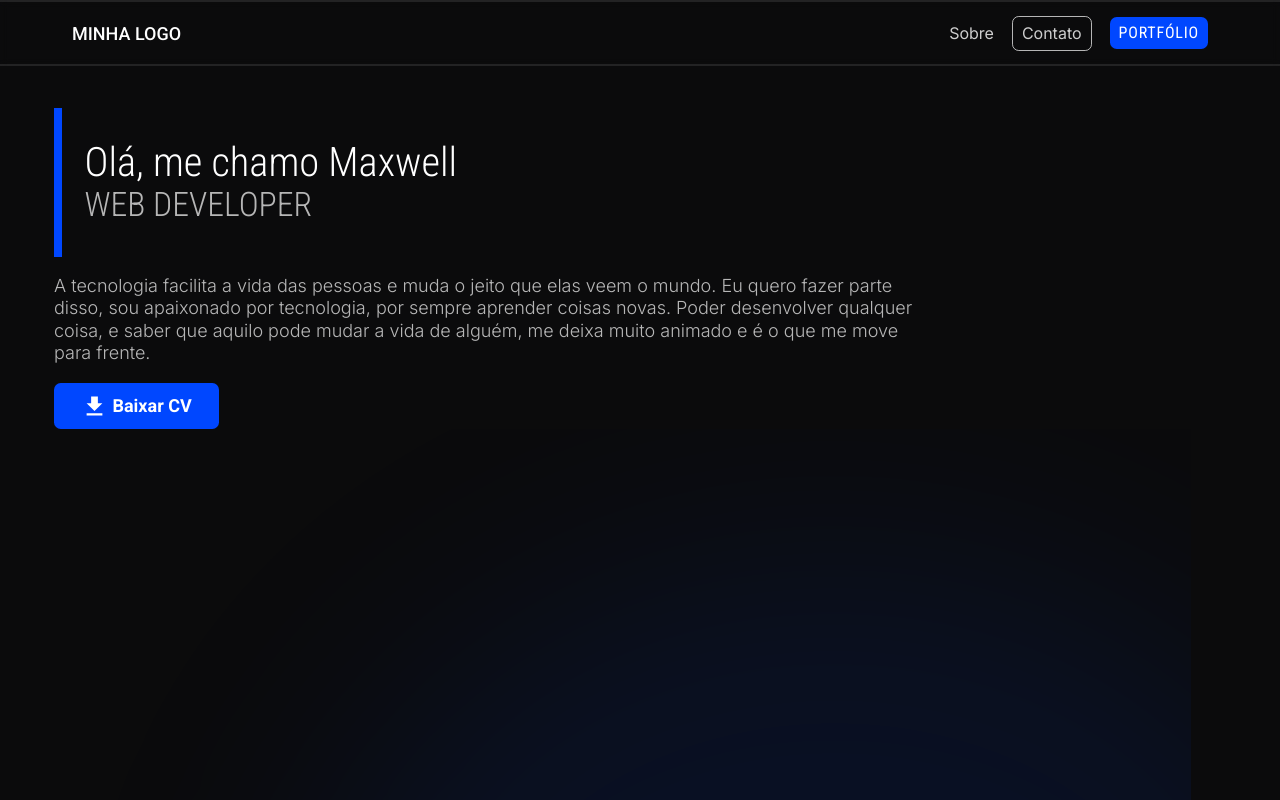
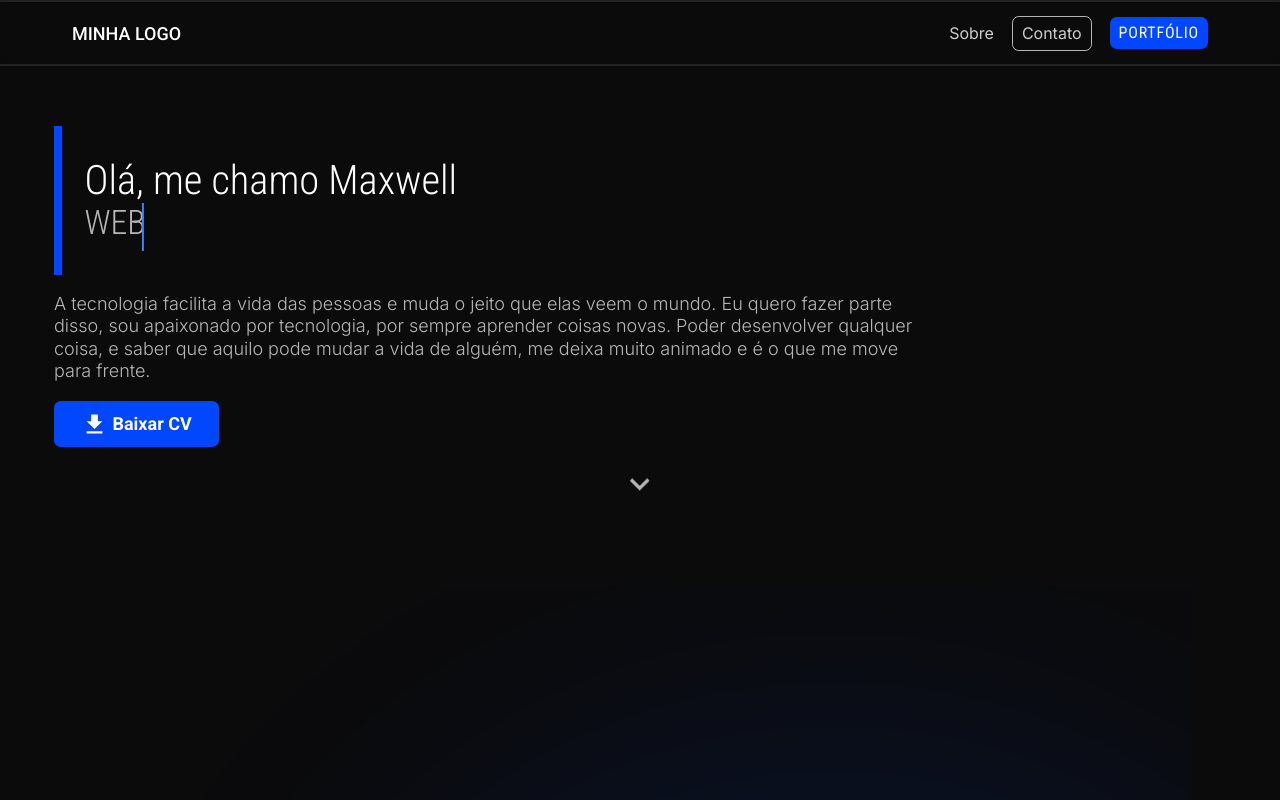
Before and after one commit to Maxwell-Santos/maxwell, a Next.js app: page / in a window 1280 px wide. Shown: the top 800 px of the page. Built offline with nearby package versions, Linux system fonts and the light colour scheme.

Commit message:
animaçõs na intro

```diff
--- a/src/components/About.tsx
+++ b/src/components/About.tsx
@@ -1,16 +1,23 @@
 import AOS from 'aos';
 import 'aos/dist/aos.css';
-import { useEffect } from 'react';
+import Image from 'next/future/image';
+import { useEffect, useRef } from 'react';
+import Circle1 from '../../public/circle1.svg';
 import { Roadmap } from "./Roadmap";
 import { TitleSection } from "./TitleSection";
 
 export function About() {
-  useEffect(() => {AOS.init()},[])
+  useEffect(() => { AOS.init() }, [])
+
+  const about = useRef()
 
   return (
-    <section
-    className='overflow-x-hidden'
-    >
+    <section>
+      <Image
+        src={Circle1}
+        alt="circle1"
+        className='absolute right-0 -top-9 -z-50'
+      />
 
       <TitleSection title='Sobre' />
 
@@ -29,7 +36,7 @@ export function About() {
             </p>
             <br />
             <p>
-             Quero trabalhar resolvendo problemas usando a tecnologia e fazer diferença na forma as pessoas se relacionam com a internet.
+              Quero trabalhar resolvendo problemas usando a tecnologia e fazer diferença na forma as pessoas se relacionam com a internet.
             </p>
           </div>
 
--- a/src/components/Contact.tsx
+++ b/src/components/Contact.tsx
@@ -98,7 +98,7 @@ export function Contact() {
           <input
           type="submit"
           value="enviar"
-          className='bg-secondary hover:bg-hover-btn focus:bg-hover-btn transition-colors cursor-pointer w-fit py-1 px-4 rounded-md ml-auto'
+          className='bg-secondary hover:bg-hover-btn focus:bg-hover-btn transition-colors cursor-pointer w-fit py-1 px-4 rounded-md ml-auto uppercase text-sm font-inter tracking-wide'
           />
         </form>
       </div>
--- a/src/components/Intro.tsx
+++ b/src/components/Intro.tsx
@@ -1,19 +1,36 @@
 import DownloadIcon from '@mui/icons-material/Download';
+import KeyboardArrowDownIcon from '@mui/icons-material/KeyboardArrowDown';
 import AOS from 'aos';
-import Image from 'next/future/image';
-import { useEffect } from 'react';
-import Circle1 from '../../public/circle1.svg';
+import { useEffect, useState } from 'react';
 
 export function Intro() {
-  useEffect(() => {AOS.init()},[])
+  let counter = 0
+
+  const mySkills = ['frontend developer', 'web developer', 'ui/ux', 'fullstack']
+  const [skill, setSkill] = useState(counter)
+
+  useEffect(() => {
+    const interval = setInterval(() => {
+      setSkill(counter => counter === 3 ? counter = 0 : counter + 1);
+    }, 4000);
+
+    return () => clearInterval(interval);
+  }, []);
+
+  useEffect(() => { AOS.init() }, [])
+
+
+  function scrollToNext(){
+    window.scrollTo(0, 550)
+  }
 
   return (
     <section
-      className="mt-10 w-full"
+      className="w-full"
     >
       <div className="w-full md:w-3/4 2xl:w-4/5 flex flex-col gap-4" data-aos="fade-right">
         <div
-          className="border-l-8 border-secondary p-3 md:p-5 md:py-7"
+          className="border-l-8 border-secondary p-3 md:p-5 md:py-7 max-w-fit"
         >
           <h1
             className="text-3xl md:text-4xl leading-9"
@@ -21,9 +38,13 @@ export function Intro() {
             Olá, me chamo Maxwell
           </h1>
           <span
-            className="font-robotoCondensed text-2xl md:text-3xl font-light"
+            className="relative py-1 font-robotoCondensed text-2xl md:text-3xl font-light uppercase pr-2"
           >
-            WEB DEVELOPER
+            <span
+              className="absolute bg-primary w-full h-full border-l-2 border-blue-500 animate-typing overflow-hidden"
+              >
+            </span>
+            {mySkills[skill]}
           </span>
         </div>
         <p>
@@ -34,15 +55,30 @@ export function Intro() {
           href='/curriculoMaxwell.pdf' download
           className="bg-secondary text-btn px-6 py-2 rounded-md font-bold font-roboto text-base w-fit transition-colors hover:bg-hover-btn"
         >
-          <DownloadIcon/> Baixar CV
+          <DownloadIcon /> Baixar CV
         </a>
       </div>
 
-      <Image
-        src={Circle1}
-        alt="circle1"
-        className='absolute right-0 -top-9 -z-50'
-      />
+      <div
+        className='mx-auto
+      flex justify-center items-center flex-col group w-fit'
+      onClick={() => scrollToNext()}
+      >
+        <span
+          className='opacity-0 transition-all translate-y-2
+        group-hover:opacity-100 group-hover:translate-y-0 bg-span-arraste p-1 rounded-sm text-xs shadow-lg'
+        >
+          Arraste para baixo
+
+        </span>
+        <KeyboardArrowDownIcon
+          titleAccess='Arraste para baixo'
+          fontSize='large'
+          className='text-articles animate-bounce'
+        />
+
+
+      </div>
     </section>
   )
 }
--- a/src/components/ProjectComponent.tsx
+++ b/src/components/ProjectComponent.tsx
@@ -25,7 +25,7 @@ export function ProjectComponent({ data }: ProjectComponentProps) {
       className="relative transition-all overflow-hidden group z-0"
     >
       <div
-        className="absolute inset-0 top-20 duration-500 group-hover:translate-y-0 group-hover:opacity-90 translate-y-full bg-black opacity-0 z-10 p-6 transition-all delay-150 flex flex-col"
+        className="absolute inset-0 top-20 duration-500 group-hover:translate-y-0 group-hover:opacity-100 translate-y-full bg-black opacity-0 z-10 p-6 transition-all delay-150 flex flex-col"
       >
         <h3
           className="uppercase text-title text-2xl font-thin flex-1"
@@ -35,8 +35,16 @@ export function ProjectComponent({ data }: ProjectComponentProps) {
 
         <p>
           {languages ? (
-            Object.keys(languages).map(language => {
-              return <span key={language} className=' mx-1 p-1 px-2 rounded-full bg-stone-100/20 text-xs'>{language}</span>
+            Object.keys(languages).map((language, index) => {
+              return (
+              <span
+                key={language}
+                className={`mx-1 p-1 px-2 rounded-full text-white bg-stone-100/20 text-xs
+                ${index == 0 && 'text-secondary border border-secondary font-bold'}`}
+              >
+                {language}
+              </span>
+              )
             })
 
           ) : 'bom dia'
--- a/src/pages/index.tsx
+++ b/src/pages/index.tsx
@@ -13,7 +13,7 @@ export default function Home() {
     <Head />
       <Header />
       <main
-        className='md:mt-24'
+        className='md:mt-28'
       >
         <Intro />
         <About />
--- a/src/pages/portfolio.tsx
+++ b/src/pages/portfolio.tsx
@@ -118,7 +118,7 @@ export default function Portfolios({ repositories }: any) {
             dynamicBullets: true,
           }}
           modules={[Pagination]}
-          spaceBetween={10}
+          spaceBetween={20}
           slidesPerView={2}
           centeredSlides
         >
--- a/src/styles/globals.css
+++ b/src/styles/globals.css
@@ -39,7 +39,7 @@
     @apply ring-2 ring-red-500
   }
   section{
-    @apply px-6 md:px-12 2xl:px-24 relative mt-20
+    @apply px-6 md:px-12 2xl:px-24 relative mt-16
   }
 
   form span{
--- a/tailwind.config.js
+++ b/tailwind.config.js
@@ -19,9 +19,9 @@ module.exports = {
         'h-cards': '#141E61',
         'contact': '#12121280',
         'input-contact': '#EEEEEE10',
-        'hover-input-contact': '#EEEEEE30',
         'footer': '#020C25',
         'hover-btn' : '#1013B0',
+        'span-arraste': '#EEEEEE30',
       },
 
       colors: {
@@ -39,9 +39,32 @@ module.exports = {
         'btn-secondary': '#FFFFFFB3',
         'secondary': '#0047FF',
         'projects': '#12121280'
+      },
+
+      animation:{
+        typing: 'typing 4s infinite '
+      },
+
+      keyframes:{
+        typingWidth: {
+          '0%, 100%': {
+            width: '0%',
+          },
+          '50%': {
+            width: '100%',
+          },
+        },
+
+        typing: {
+          '0%, 100%': {
+            transform: 'translateX(0%)',
+          },
+          '50%': {
+            transform: 'translateX(100%)',
+          },
+        },
 
       },
-
     },
   },
   plugins: [],
```
